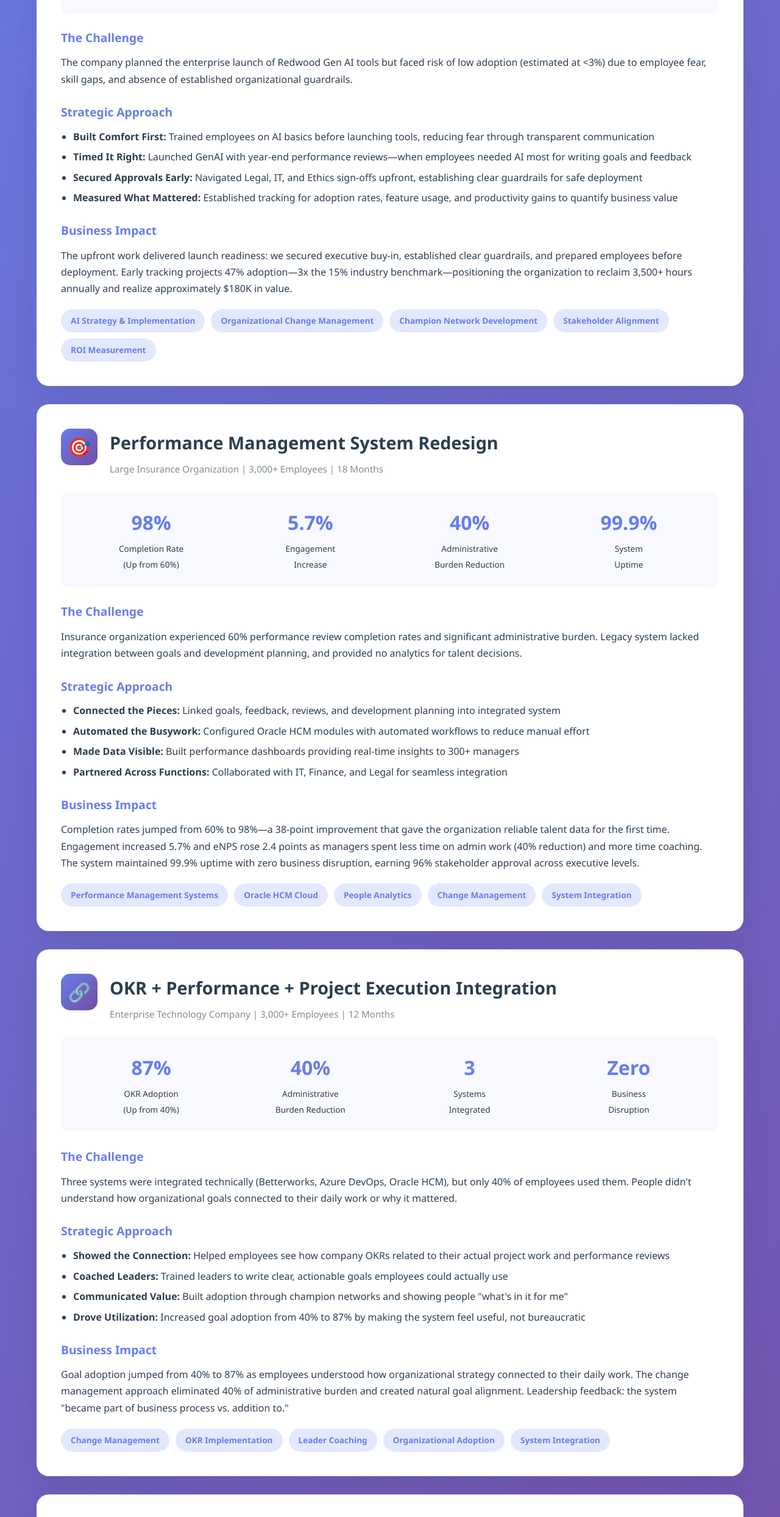
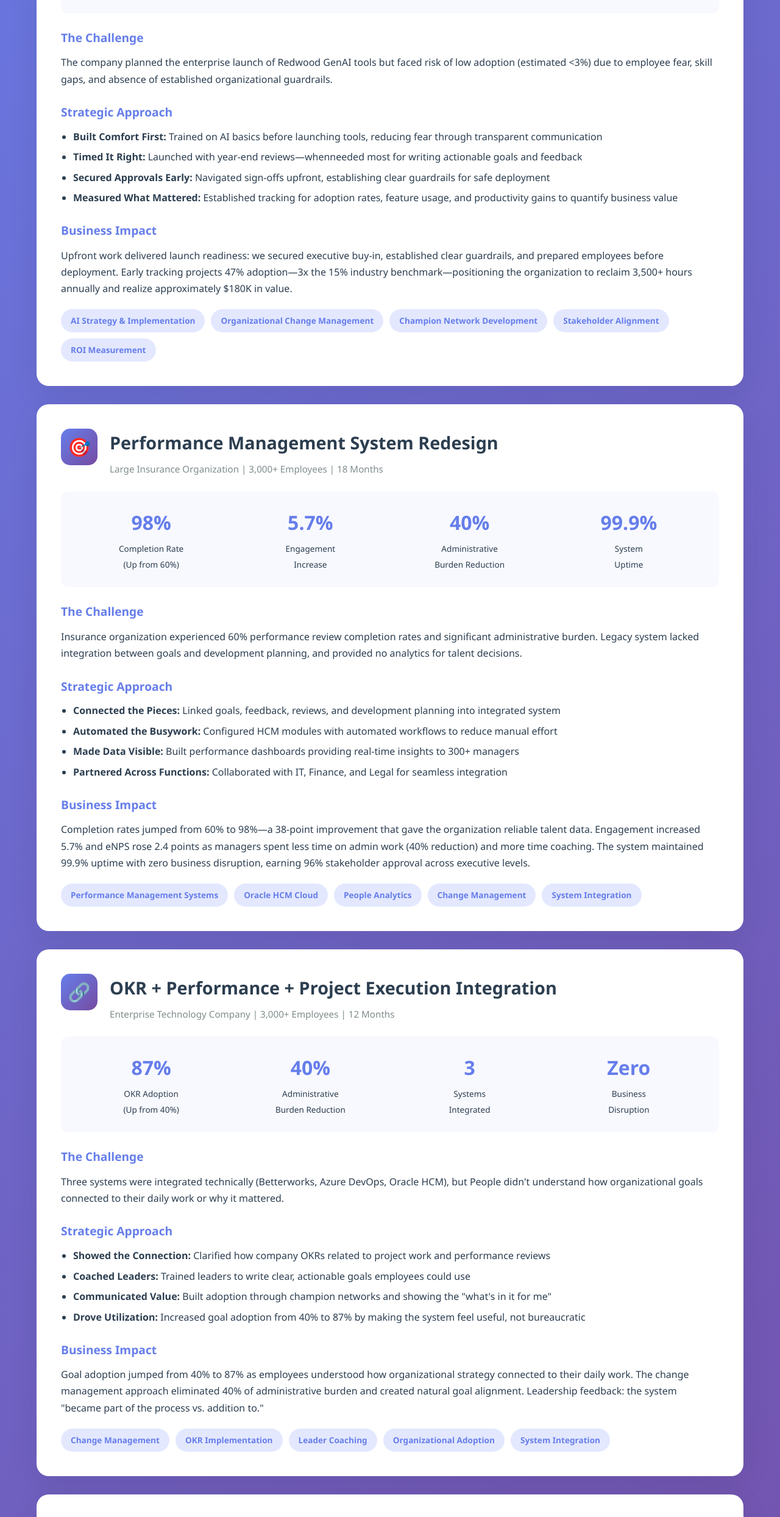
Before and after one commit to jflorxnt/Tech-Portfolio, a plain HTML site: page index.html in a window 1280 px wide. Shown: the part 1120-3608 px from the top of the page at 61% size. Drawn offline with Linux system fonts and the light colour scheme.

Commit message:
Refine project descriptions for clarity and conciseness

```diff
--- a/index.html
+++ b/index.html
@@ -457,22 +457,22 @@
 
             <div class="project-section">
                 <h3>The Challenge</h3>
-                <p>The company planned the enterprise launch of Redwood Gen AI tools but faced risk of low adoption (estimated at <3%) due to employee fear, skill gaps, and absence of established organizational guardrails.</p>
+                <p>The company planned the enterprise launch of Redwood GenAI tools but faced risk of low adoption (estimated <3%) due to employee fear, skill gaps, and absence of established organizational guardrails.</p>
             </div>
 
             <div class="project-section">
                 <h3>Strategic Approach</h3>
                 <ul>
-                    <li><strong>Built Comfort First:</strong> Trained employees on AI basics before launching tools, reducing fear through transparent communication</li>
-                    <li><strong>Timed It Right:</strong> Launched GenAI with year-end performance reviews—when employees needed AI most for writing goals and feedback</li>
-                    <li><strong>Secured Approvals Early:</strong> Navigated Legal, IT, and Ethics sign-offs upfront, establishing clear guardrails for safe deployment</li>
+                    <li><strong>Built Comfort First:</strong> Trained on AI basics before launching tools, reducing fear through transparent communication</li>
+                    <li><strong>Timed It Right:</strong> Launched with year-end reviews—whenneeded most for writing actionable goals and feedback</li>
+                    <li><strong>Secured Approvals Early:</strong> Navigated sign-offs upfront, establishing clear guardrails for safe deployment</li>
                     <li><strong>Measured What Mattered:</strong> Established tracking for adoption rates, feature usage, and productivity gains to quantify business value</li>
                 </ul>
             </div>
 
             <div class="project-section">
                 <h3>Business Impact</h3>
-                <p>The upfront work delivered launch readiness: we secured executive buy-in, established clear guardrails, and prepared employees before deployment. Early tracking projects 47% adoption—3x the 15% industry benchmark—positioning the organization to reclaim 3,500+ hours annually and realize approximately $180K in value.</p>
+                <p>Upfront work delivered launch readiness: we secured executive buy-in, established clear guardrails, and prepared employees before deployment. Early tracking projects 47% adoption—3x the 15% industry benchmark—positioning the organization to reclaim 3,500+ hours annually and realize approximately $180K in value.</p>
             </div>
 
             <div class="skills-tags">
@@ -522,7 +522,7 @@
                 <h3>Strategic Approach</h3>
                 <ul>
                     <li><strong>Connected the Pieces:</strong> Linked goals, feedback, reviews, and development planning into integrated system</li>
-                    <li><strong>Automated the Busywork:</strong> Configured Oracle HCM modules with automated workflows to reduce manual effort</li>
+                    <li><strong>Automated the Busywork:</strong> Configured HCM modules with automated workflows to reduce manual effort</li>
                     <li><strong>Made Data Visible:</strong> Built performance dashboards providing real-time insights to 300+ managers</li>
                     <li><strong>Partnered Across Functions:</strong> Collaborated with IT, Finance, and Legal for seamless integration</li>
                 </ul>
@@ -530,7 +530,7 @@
 
             <div class="project-section">
                 <h3>Business Impact</h3>
-                <p>Completion rates jumped from 60% to 98%—a 38-point improvement that gave the organization reliable talent data for the first time. Engagement increased 5.7% and eNPS rose 2.4 points as managers spent less time on admin work (40% reduction) and more time coaching. The system maintained 99.9% uptime with zero business disruption, earning 96% stakeholder approval across executive levels.</p>
+                <p>Completion rates jumped from 60% to 98%—a 38-point improvement that gave the organization reliable talent data. Engagement increased 5.7% and eNPS rose 2.4 points as managers spent less time on admin work (40% reduction) and more time coaching. The system maintained 99.9% uptime with zero business disruption, earning 96% stakeholder approval across executive levels.</p>
             </div>
 
             <div class="skills-tags">
@@ -572,18 +572,18 @@
             </div>
 
             <h3>The Challenge</h3>
-            <p>Three systems were integrated technically (Betterworks, Azure DevOps, Oracle HCM), but only 40% of employees used them. People didn't understand how organizational goals connected to their daily work or why it mattered.</p>
+            <p>Three systems were integrated technically (Betterworks, Azure DevOps, Oracle HCM), but People didn't understand how organizational goals connected to their daily work or why it mattered.</p>
 
             <h3>Strategic Approach</h3>
             <ul>
-                <li><strong>Showed the Connection:</strong> Helped employees see how company OKRs related to their actual project work and performance reviews</li>
-                <li><strong>Coached Leaders:</strong> Trained leaders to write clear, actionable goals employees could actually use</li>
-                <li><strong>Communicated Value:</strong> Built adoption through champion networks and showing people "what's in it for me"</li>
+                <li><strong>Showed the Connection:</strong> Clarified how company OKRs related to project work and performance reviews</li>
+                <li><strong>Coached Leaders:</strong> Trained leaders to write clear, actionable goals employees could use</li>
+                <li><strong>Communicated Value:</strong> Built adoption through champion networks and showing the "what's in it for me"</li>
                 <li><strong>Drove Utilization:</strong> Increased goal adoption from 40% to 87% by making the system feel useful, not bureaucratic</li>
             </ul>
 
             <h3>Business Impact</h3>
-            <p>Goal adoption jumped from 40% to 87% as employees understood how organizational strategy connected to their daily work. The change management approach eliminated 40% of administrative burden and created natural goal alignment. Leadership feedback: the system "became part of business process vs. addition to."</p>
+            <p>Goal adoption jumped from 40% to 87% as employees understood how organizational strategy connected to their daily work. The change management approach eliminated 40% of administrative burden and created natural goal alignment. Leadership feedback: the system "became part of the process vs. addition to."</p>
 
             <div class="skills-tags">
                 <span class="skill-tag">Change Management</span>
@@ -635,7 +635,7 @@
             </ul>
 
             <h3>Business Impact</h3>
-            <p>The organization avoided a costly system purchase by activating features they already owned. We turned on dormant LMS capabilities, succession planning, and project-based reviews—delivering 45% cost reduction and 35% utilization increase validated by leadership. The 12-month roadmap positioned them for sustainable growth and future vendor consolidation without the six-figure investment.</p>
+            <p>The organization avoided a costly system purchase by activating features already owned. We turned on dormant LMS capabilities, succession planning, and project-based reviews—delivering 45% cost reduction and 35% utilization increase validated by leadership. The 12-month roadmap positioned them for sustainable growth and future vendor consolidation without the six-figure investment.</p>
 
             <div class="skills-tags">
                 <span class="skill-tag">HR Technology Strategy</span>
```
